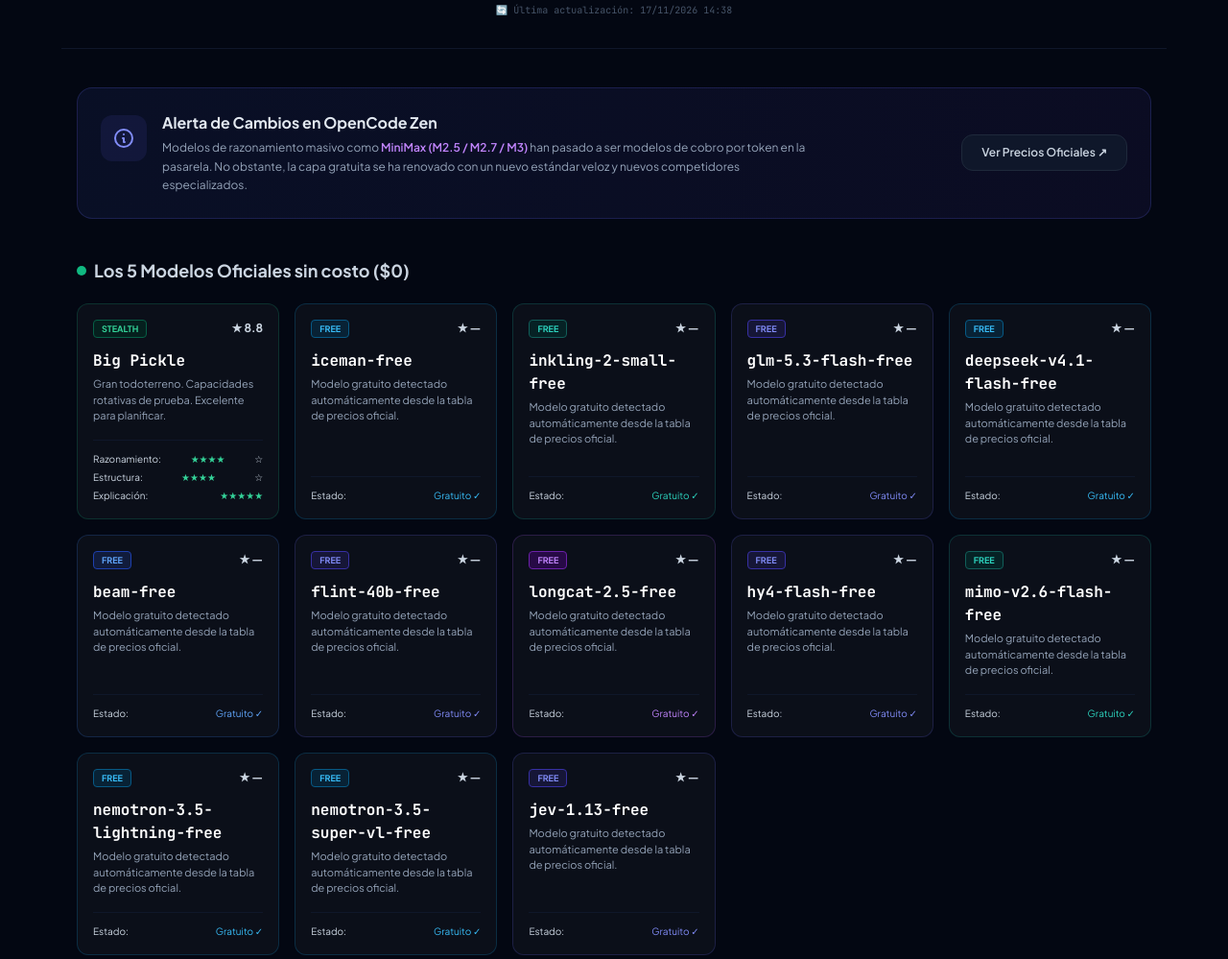
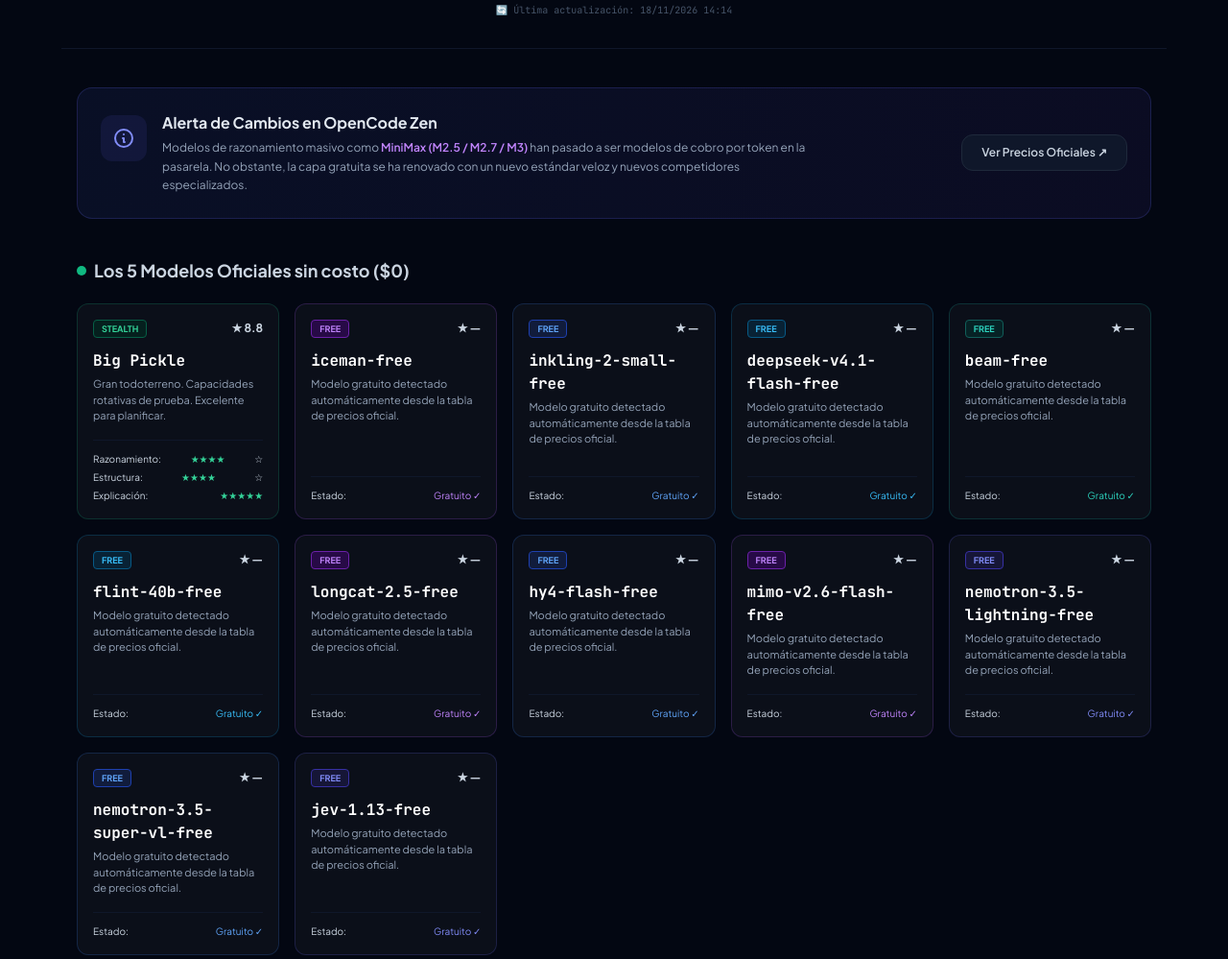
Before and after one commit to DarlynCR/modelos-gratuitos-opencode, a plain HTML site: page index.html in a window 1280 px wide. Shown: the part 215-1214 px from the top of the page at 96% size. Drawn offline with nearby package versions, Linux system fonts and the light colour scheme.

Commit message:
auto: actualizar modelos 18/11/2026

```diff
--- a/estado_modelos.json
+++ b/estado_modelos.json
@@ -4,7 +4,6 @@
     "big-pickle",
     "deepseek-v4.1-flash-free",
     "flint-40b-free",
-    "glm-5.3-flash-free",
     "hy4-flash-free",
     "iceman-free",
     "inkling-2-small-free",
@@ -14,5 +13,5 @@
     "nemotron-3.5-lightning-free",
     "nemotron-3.5-super-vl-free"
   ],
-  "last_updated": "2026-11-17T14:38:16.563385+00:00"
+  "last_updated": "2026-11-18T14:14:48.460264+00:00"
 }
--- a/index.html
+++ b/index.html
@@ -50,7 +50,7 @@
     <p class="mt-3 text-slate-400 max-w-2xl mx-auto text-sm md:text-base">
       ¿Cero presupuesto? No hay problema. Estos son los modelos 100% gratuitos verificados directamente desde <code class="bg-slate-900/80 px-1.5 py-0.5 rounded text-indigo-400 mono text-xs">opencode.ai/docs/zen/#precios</code>.
     </p>
-    <p id="ultima-actualizacion" class="mt-4 text-[10px] text-slate-600 mono">🔄 Última actualización: 17/11/2026 14:38</p>
+    <p id="ultima-actualizacion" class="mt-4 text-[10px] text-slate-600 mono">🔄 Última actualización: 18/11/2026 14:14</p>
   </header>
 
   <main class="max-w-6xl mx-auto px-4 mt-10">
@@ -95,43 +95,30 @@
 
           </div>
         </div>
-<div class="bg-brand-card border border-sky-500/20 rounded-xl p-4 flex flex-col justify-between hover:border-sky-500/50 transition-all duration-300">
+<div class="bg-brand-card border border-purple-500/20 rounded-xl p-4 flex flex-col justify-between hover:border-purple-500/50 transition-all duration-300">
           <div>
             <div class="flex items-center justify-between mb-3">
-              <span class="text-[9px] font-bold text-sky-400 px-2 py-0.5 bg-sky-950/60 border border-sky-800 rounded">FREE</span>
+              <span class="text-[9px] font-bold text-purple-400 px-2 py-0.5 bg-purple-950/60 border border-purple-800 rounded">FREE</span>
               <span class="text-xs font-bold text-slate-300">★ —</span>
             </div>
             <h3 class="mono text-base font-bold text-white mb-1">iceman-free</h3>
             <p class="text-[11px] text-slate-400 mb-4 leading-normal">Modelo gratuito detectado automáticamente desde la tabla de precios oficial.</p>
           </div>
           <div class="space-y-1 text-[10px] text-slate-300 border-t border-slate-900 pt-3">
-            <div class="flex justify-between"><span>Estado:</span> <span class="text-sky-400">Gratuito ✓</span></div>
+            <div class="flex justify-between"><span>Estado:</span> <span class="text-purple-400">Gratuito ✓</span></div>
           </div>
         </div>
-<div class="bg-brand-card border border-teal-500/20 rounded-xl p-4 flex flex-col justify-between hover:border-teal-500/50 transition-all duration-300">
+<div class="bg-brand-card border border-blue-500/20 rounded-xl p-4 flex flex-col justify-between hover:border-blue-500/50 transition-all duration-300">
           <div>
             <div class="flex items-center justify-between mb-3">
-              <span class="text-[9px] font-bold text-teal-400 px-2 py-0.5 bg-teal-950/60 border border-teal-800 rounded">FREE</span>
+              <span class="text-[9px] font-bold text-blue-400 px-2 py-0.5 bg-blue-950/60 border border-blue-800 rounded">FREE</span>
               <span class="text-xs font-bold text-slate-300">★ —</span>
             </div>
             <h3 class="mono text-base font-bold text-white mb-1">inkling-2-small-free</h3>
             <p class="text-[11px] text-slate-400 mb-4 leading-normal">Modelo gratuito detectado automáticamente desde la tabla de precios oficial.</p>
           </div>
           <div class="space-y-1 text-[10px] text-slate-300 border-t border-slate-900 pt-3">
-            <div class="flex justify-between"><span>Estado:</span> <span class="text-teal-400">Gratuito ✓</span></div>
-          </div>
-        </div>
-<div class="bg-brand-card border border-indigo-500/20 rounded-xl p-4 flex flex-col justify-between hover:border-indigo-500/50 transition-all duration-300">
-          <div>
-            <div class="flex items-center justify-between mb-3">
-              <span class="text-[9px] font-bold text-indigo-400 px-2 py-0.5 bg-indigo-950/60 border border-indigo-800 rounded">FREE</span>
-              <span class="text-xs font-bold text-slate-300">★ —</span>
-            </div>
-            <h3 class="mono text-base font-bold text-white mb-1">glm-5.3-flash-free</h3>
-            <p class="text-[11px] text-slate-400 mb-4 leading-normal">Modelo gratuito detectado automáticamente desde la tabla de precios oficial.</p>
-          </div>
-          <div class="space-y-1 text-[10px] text-slate-300 border-t border-slate-900 pt-3">
-            <div class="flex justify-between"><span>Estado:</span> <span class="text-indigo-400">Gratuito ✓</span></div>
+            <div class="flex justify-between"><span>Estado:</span> <span class="text-blue-400">Gratuito ✓</span></div>
           </div>
         </div>
 <div class="bg-brand-card border border-sky-500/20 rounded-xl p-4 flex flex-col justify-between hover:border-sky-500/50 transition-all duration-300">
@@ -147,30 +134,30 @@
             <div class="flex justify-between"><span>Estado:</span> <span class="text-sky-400">Gratuito ✓</span></div>
           </div>
         </div>
-<div class="bg-brand-card border border-blue-500/20 rounded-xl p-4 flex flex-col justify-between hover:border-blue-500/50 transition-all duration-300">
+<div class="bg-brand-card border border-teal-500/20 rounded-xl p-4 flex flex-col justify-between hover:border-teal-500/50 transition-all duration-300">
           <div>
             <div class="flex items-center justify-between mb-3">
-              <span class="text-[9px] font-bold text-blue-400 px-2 py-0.5 bg-blue-950/60 border border-blue-800 rounded">FREE</span>
+              <span class="text-[9px] font-bold text-teal-400 px-2 py-0.5 bg-teal-950/60 border border-teal-800 rounded">FREE</span>
               <span class="text-xs font-bold text-slate-300">★ —</span>
             </div>
             <h3 class="mono text-base font-bold text-white mb-1">beam-free</h3>
             <p class="text-[11px] text-slate-400 mb-4 leading-normal">Modelo gratuito detectado automáticamente desde la tabla de precios oficial.</p>
           </div>
           <div class="space-y-1 text-[10px] text-slate-300 border-t border-slate-900 pt-3">
-            <div class="flex justify-between"><span>Estado:</span> <span class="text-blue-400">Gratuito ✓</span></div>
+            <div class="flex justify-between"><span>Estado:</span> <span class="text-teal-400">Gratuito ✓</span></div>
           </div>
         </div>
-<div class="bg-brand-card border border-indigo-500/20 rounded-xl p-4 flex flex-col justify-between hover:border-indigo-500/50 transition-all duration-300">
+<div class="bg-brand-card border border-sky-500/20 rounded-xl p-4 flex flex-col justify-between hover:border-sky-500/50 transition-all duration-300">
           <div>
             <div class="flex items-center justify-between mb-3">
-              <span class="text-[9px] font-bold text-indigo-400 px-2 py-0.5 bg-indigo-950/60 border border-indigo-800 rounded">FREE</span>
+              <span class="text-[9px] font-bold text-sky-400 px-2 py-0.5 bg-sky-950/60 border border-sky-800 rounded">FREE</span>
               <span class="text-xs font-bold text-slate-300">★ —</span>
             </div>
             <h3 class="mono text-base font-bold text-white mb-1">flint-40b-free</h3>
             <p class="text-[11px] text-slate-400 mb-4 leading-normal">Modelo gratuito detectado automáticamente desde la tabla de precios oficial.</p>
           </div>
           <div class="space-y-1 text-[10px] text-slate-300 border-t border-slate-900 pt-3">
-            <div class="flex justify-between"><span>Estado:</span> <span class="text-indigo-400">Gratuito ✓</span></div>
+            <div class="flex justify-between"><span>Estado:</span> <span class="text-sky-400">Gratuito ✓</span></div>
           </div>
         </div>
 <div class="bg-brand-card border border-purple-500/20 rounded-xl p-4 flex flex-col justify-between hover:border-purple-500/50 transition-all duration-300">
@@ -186,56 +173,56 @@
             <div class="flex justify-between"><span>Estado:</span> <span class="text-purple-400">Gratuito ✓</span></div>
           </div>
         </div>
+<div class="bg-brand-card border border-blue-500/20 rounded-xl p-4 flex flex-col justify-between hover:border-blue-500/50 transition-all duration-300">
+          <div>
+            <div class="flex items-center justify-between mb-3">
+              <span class="text-[9px] font-bold text-blue-400 px-2 py-0.5 bg-blue-950/60 border border-blue-800 rounded">FREE</span>
+              <span class="text-xs font-bold text-slate-300">★ —</span>
+            </div>
+            <h3 class="mono text-base font-bold text-white mb-1">hy4-flash-free</h3>
+            <p class="text-[11px] text-slate-400 mb-4 leading-normal">Modelo gratuito detectado automáticamente desde la tabla de precios oficial.</p>
+          </div>
+          <div class="space-y-1 text-[10px] text-slate-300 border-t border-slate-900 pt-3">
+            <div class="flex justify-between"><span>Estado:</span> <span class="text-blue-400">Gratuito ✓</span></div>
+          </div>
+        </div>
+<div class="bg-brand-card border border-purple-500/20 rounded-xl p-4 flex flex-col justify-between hover:border-purple-500/50 transition-all duration-300">
+          <div>
+            <div class="flex items-center justify-between mb-3">
+              <span class="text-[9px] font-bold text-purple-400 px-2 py-0.5 bg-purple-950/60 border border-purple-800 rounded">FREE</span>
+              <span class="text-xs font-bold text-slate-300">★ —</span>
+            </div>
+            <h3 class="mono text-base font-bold text-white mb-1">mimo-v2.6-flash-free</h3>
+            <p class="text-[11px] text-slate-400 mb-4 leading-normal">Modelo gratuito detectado automáticamente desde la tabla de precios oficial.</p>
+          </div>
+          <div class="space-y-1 text-[10px] text-slate-300 border-t border-slate-900 pt-3">
+            <div class="flex justify-between"><span>Estado:</span> <span class="text-purple-400">Gratuito ✓</span></div>
+          </div>
+        </div>
 <div class="bg-brand-card border border-indigo-500/20 rounded-xl p-4 flex flex-col justify-between hover:border-indigo-500/50 transition-all duration-300">
           <div>
             <div class="flex items-center justify-between mb-3">
               <span class="text-[9px] font-bold text-indigo-400 px-2 py-0.5 bg-indigo-950/60 border border-indigo-800 rounded">FREE</span>
               <span class="text-xs font-bold text-slate-300">★ —</span>
             </div>
-            <h3 class="mono text-base font-bold text-white mb-1">hy4-flash-free</h3>
+            <h3 class="mono text-base font-bold text-white mb-1">nemotron-3.5-lightning-free</h3>
             <p class="text-[11px] text-slate-400 mb-4 leading-normal">Modelo gratuito detectado automáticamente desde la tabla de precios oficial.</p>
           </div>
           <div class="space-y-1 text-[10px] text-slate-300 border-t border-slate-900 pt-3">
             <div class="flex justify-between"><span>Estado:</span> <span class="text-indigo-400">Gratuito ✓</span></div>
           </div>
         </div>
-<div class="bg-brand-card border border-teal-500/20 rounded-xl p-4 flex flex-col justify-between hover:border-teal-500/50 transition-all duration-300">
+<div class="bg-brand-card border border-blue-500/20 rounded-xl p-4 flex flex-col justify-between hover:border-blue-500/50 transition-all duration-300">
           <div>
             <div class="flex items-center justify-between mb-3">
-              <span class="text-[9px] font-bold text-teal-400 px-2 py-0.5 bg-teal-950/60 border border-teal-800 rounded">FREE</span>
-              <span class="text-xs font-bold text-slate-300">★ —</span>
-            </div>
-            <h3 class="mono text-base font-bold text-white mb-1">mimo-v2.6-flash-free</h3>
-            <p class="text-[11px] text-slate-400 mb-4 leading-normal">Modelo gratuito detectado automáticamente desde la tabla de precios oficial.</p>
-          </div>
-          <div class="space-y-1 text-[10px] text-slate-300 border-t border-slate-900 pt-3">
-            <div class="flex justify-between"><span>Estado:</span> <span class="text-teal-400">Gratuito ✓</span></div>
-          </div>
-        </div>
-<div class="bg-brand-card border border-sky-500/20 rounded-xl p-4 flex flex-col justify-between hover:border-sky-500/50 transition-all duration-300">
-          <div>
-            <div class="flex items-center justify-between mb-3">
-              <span class="text-[9px] font-bold text-sky-400 px-2 py-0.5 bg-sky-950/60 border border-sky-800 rounded">FREE</span>
-              <span class="text-xs font-bold text-slate-300">★ —</span>
-            </div>
-            <h3 class="mono text-base font-bold text-white mb-1">nemotron-3.5-lightning-free</h3>
-            <p class="text-[11px] text-slate-400 mb-4 leading-normal">Modelo gratuito detectado automáticamente desde la tabla de precios oficial.</p>
-          </div>
-          <div class="space-y-1 text-[10px] text-slate-300 border-t border-slate-900 pt-3">
-            <div class="flex justify-between"><span>Estado:</span> <span class="text-sky-400">Gratuito ✓</span></div>
-          </div>
-        </div>
-<div class="bg-brand-card border border-sky-500/20 rounded-xl p-4 flex flex-col justify-between hover:border-sky-500/50 transition-all duration-300">
-          <div>
-            <div class="flex items-center justify-between mb-3">
-              <span class="text-[9px] font-bold text-sky-400 px-2 py-0.5 bg-sky-950/60 border border-sky-800 rounded">FREE</span>
+              <span class="text-[9px] font-bold text-blue-400 px-2 py-0.5 bg-blue-950/60 border border-blue-800 rounded">FREE</span>
               <span class="text-xs font-bold text-slate-300">★ —</span>
             </div>
             <h3 class="mono text-base font-bold text-white mb-1">nemotron-3.5-super-vl-free</h3>
             <p class="text-[11px] text-slate-400 mb-4 leading-normal">Modelo gratuito detectado automáticamente desde la tabla de precios oficial.</p>
           </div>
           <div class="space-y-1 text-[10px] text-slate-300 border-t border-slate-900 pt-3">
-            <div class="flex justify-between"><span>Estado:</span> <span class="text-sky-400">Gratuito ✓</span></div>
+            <div class="flex justify-between"><span>Estado:</span> <span class="text-blue-400">Gratuito ✓</span></div>
           </div>
         </div>
 <div class="bg-brand-card border border-indigo-500/20 rounded-xl p-4 flex flex-col justify-between hover:border-indigo-500/50 transition-all duration-300">
```
